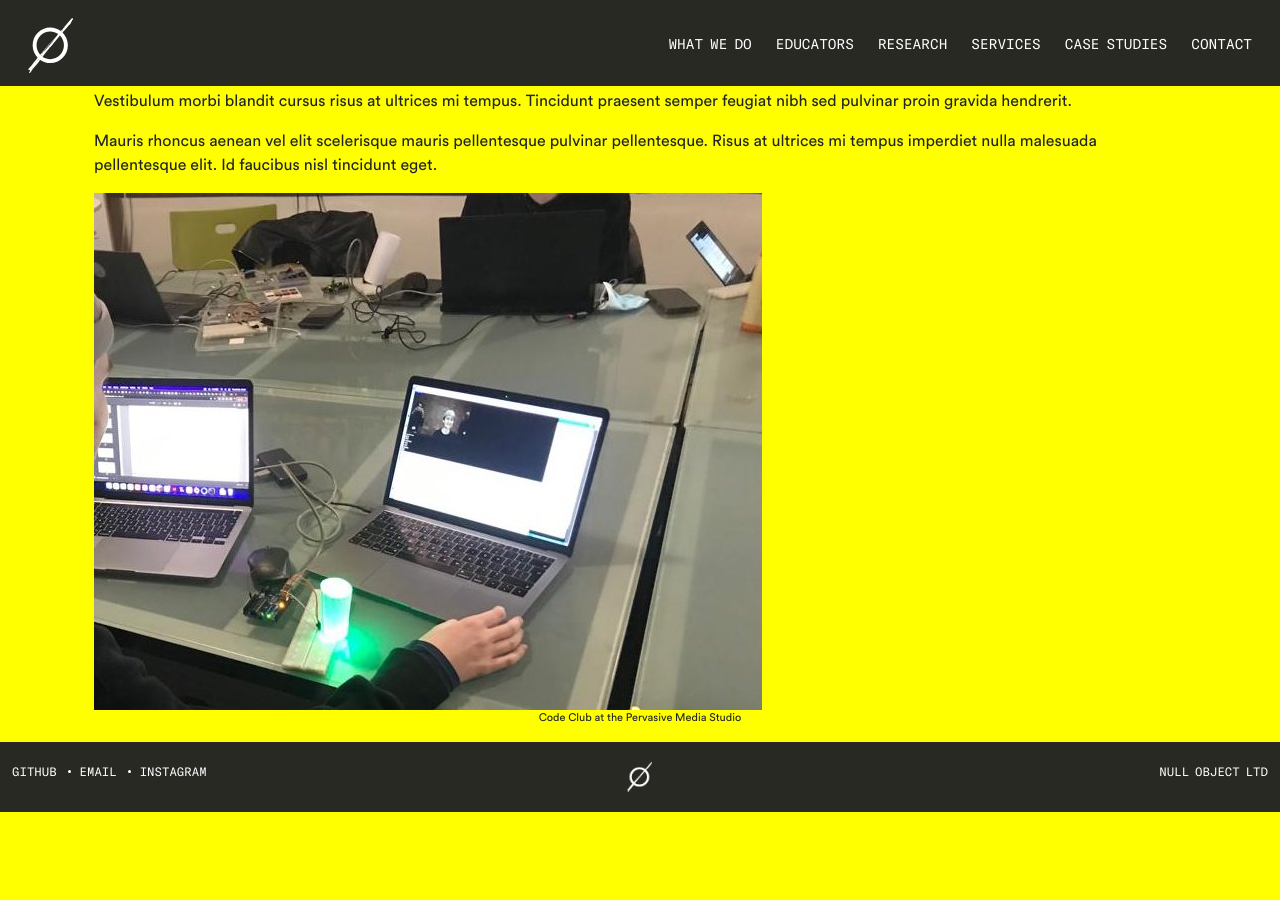
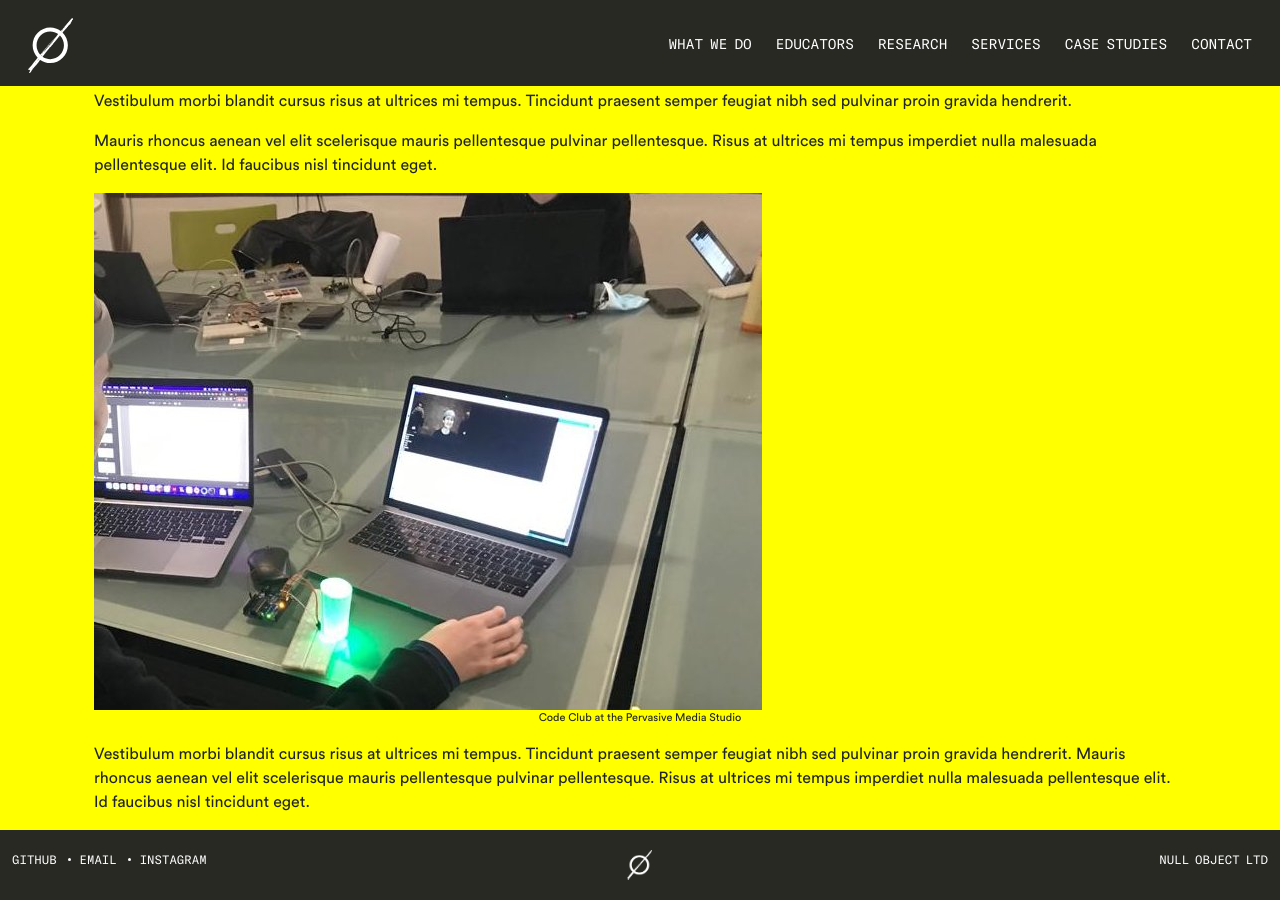
Before and after one commit to null-object-io/null-site, a Jekyll site: the page built from about.markdown, in a window 1280 px wide and 900 px high, scrolled down 992 px. Built offline with Jekyll 4.4.1, drawn with Linux system fonts in a browser that asks for light colours; before the commit the page ends 1804 px from its top, so only the background shows below that.

Commit message:
about pages

```diff
--- a/about.markdown
+++ b/about.markdown
@@ -17,3 +17,6 @@ Mauris rhoncus aenean vel elit scelerisque mauris pellentesque pulvinar pellente
 	file_1="code-club-490.jpg" alt="my pic"
 	caption_1="Code Club at the Pervasive Media Studio"
 %}
+
+
+Vestibulum morbi blandit cursus risus at ultrices mi tempus. Tincidunt praesent semper feugiat nibh sed pulvinar proin gravida hendrerit. Mauris rhoncus aenean vel elit scelerisque mauris pellentesque pulvinar pellentesque. Risus at ultrices mi tempus imperdiet nulla malesuada pellentesque elit. Id faucibus nisl tincidunt eget.
```
